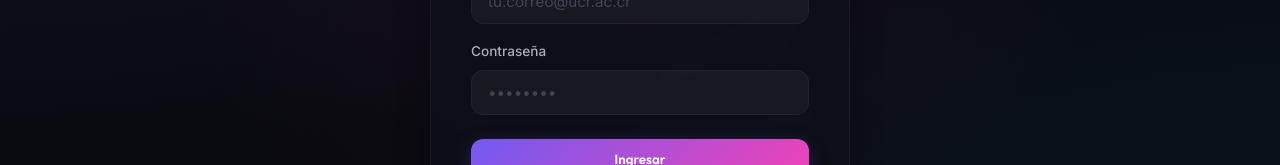
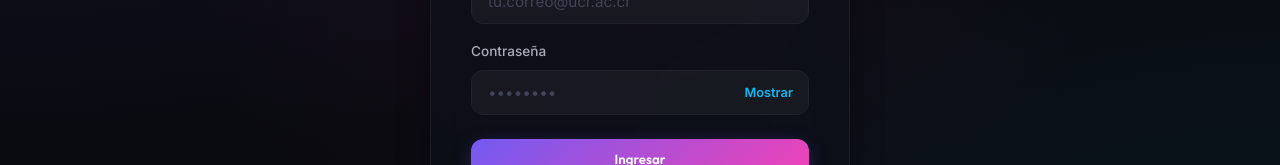
Before and after one commit to R1ve3raaTech/AlumniUCR, a Next.js app: page /login in a window 1280 px wide. Shown: the part 390-555 px from the top of the page. Built offline with nearby package versions, Linux system fonts and the light colour scheme; no server answers.

Commit message:
activé la opción de mostrar contraseña por selección

```diff
--- a/components/auth/TextField.tsx
+++ b/components/auth/TextField.tsx
@@ -2,8 +2,10 @@
 
 // Campo de texto controlado y reutilizable para los formularios de autenticación.
 // Todo el estilo vive en auth.module.css (sin estilos inline).
+// Para campos de contraseña (type="password") muestra un botón para ver/ocultar
+// lo escrito, aplicable automáticamente a todos los formularios de login/registro.
 
-import React from 'react';
+import React, { useState } from 'react';
 import styles from './auth.module.css';
 
 interface TextFieldProps {
@@ -29,22 +31,42 @@ export default function TextField({
   required,
   error,
 }: TextFieldProps) {
+  // Estado solo relevante para contraseñas: alterna entre ocultar y mostrar.
+  const [mostrarContrasena, setMostrarContrasena] = useState(false);
+  const esContrasena = type === 'password';
+  const tipoInput = esContrasena && mostrarContrasena ? 'text' : type;
+
   return (
     <div className={styles.field}>
       <label htmlFor={id} className={styles.label}>
         {label}
       </label>
+      <div className={esContrasena ? styles.inputWrapper : undefined}>
         <input
           id={id}
-        type={type}
+          type={tipoInput}
           value={value}
           onChange={(e) => onChange(e.target.value)}
           placeholder={placeholder}
           autoComplete={autoComplete}
           required={required}
-        className={`${styles.input} ${error ? styles.inputError : ''}`}
+          className={`${styles.input} ${esContrasena ? styles.inputWithToggle : ''} ${
+            error ? styles.inputError : ''
+          }`}
           aria-invalid={Boolean(error)}
         />
+        {esContrasena && (
+          <button
+            type="button"
+            className={styles.toggleVisibility}
+            onClick={() => setMostrarContrasena((v) => !v)}
+            aria-label={mostrarContrasena ? 'Ocultar contraseña' : 'Mostrar contraseña'}
+            aria-pressed={mostrarContrasena}
+          >
+            {mostrarContrasena ? 'Ocultar' : 'Mostrar'}
+          </button>
+        )}
+      </div>
       {error && <span className={styles.fieldError}>{error}</span>}
     </div>
   );
--- a/components/auth/auth.module.css
+++ b/components/auth/auth.module.css
@@ -86,6 +86,45 @@
   box-shadow: 0 0 0 3px hsla(250, 85%, 65%, 0.25);
 }
 
+/* Contenedor del campo de contraseña: posiciona el botón ver/ocultar
+   superpuesto sobre el extremo derecho del input. */
+.inputWrapper {
+  position: relative;
+  display: flex;
+  align-items: center;
+}
+
+/* Deja espacio a la derecha para que el texto no quede bajo el botón. */
+.inputWithToggle {
+  padding-right: 4.5rem;
+}
+
+.toggleVisibility {
+  position: absolute;
+  right: 0.5rem;
+  top: 50%;
+  transform: translateY(-50%);
+  padding: 0.25rem 0.5rem;
+  font-family: var(--font-sans);
+  font-size: 0.8rem;
+  font-weight: 600;
+  color: hsl(var(--secondary));
+  background: transparent;
+  border: none;
+  cursor: pointer;
+  transition: color 0.2s ease;
+}
+
+.toggleVisibility:hover {
+  color: hsl(var(--primary));
+}
+
+.toggleVisibility:focus-visible {
+  outline: 2px solid hsl(var(--primary));
+  outline-offset: 2px;
+  border-radius: var(--radius-sm);
+}
+
 .inputError {
   border-color: hsl(var(--accent));
 }
```
Lines whose indentation alone changed are shown as unchanged.
